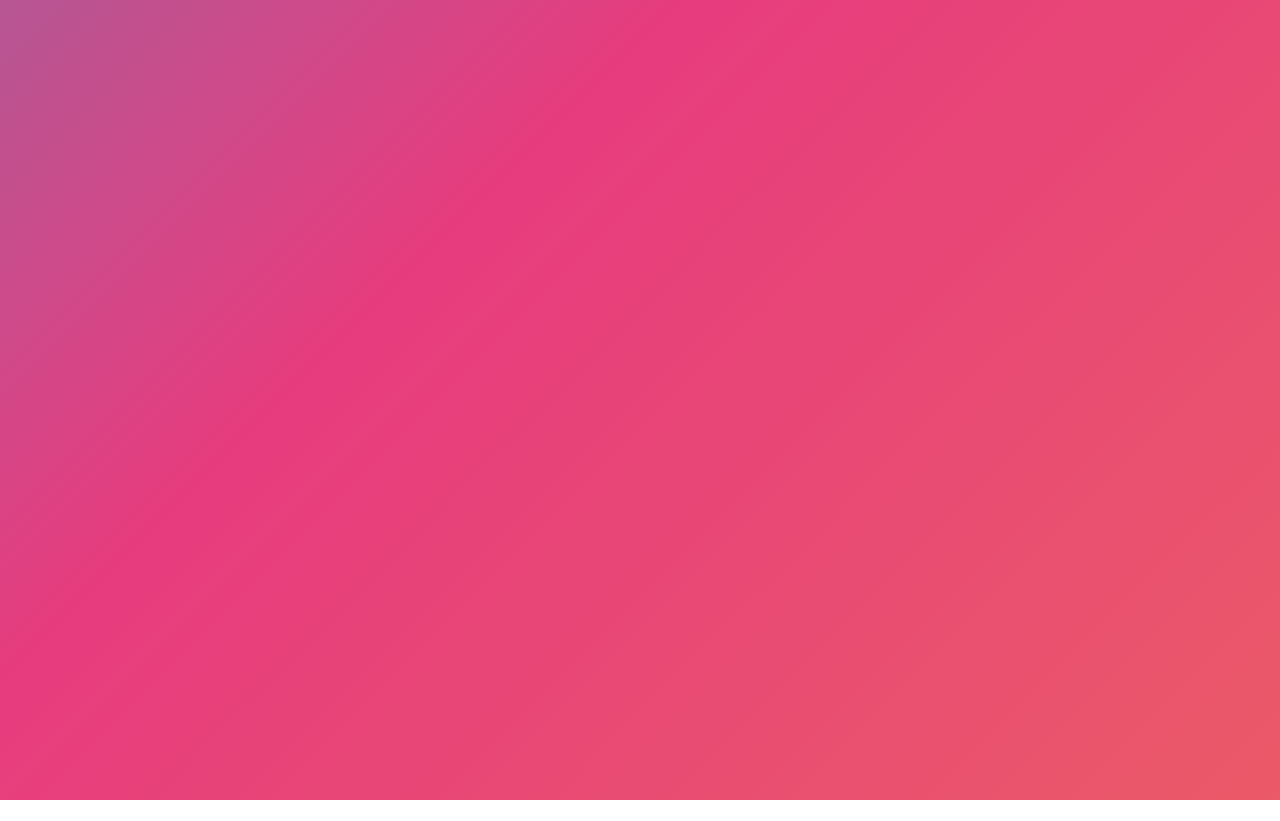
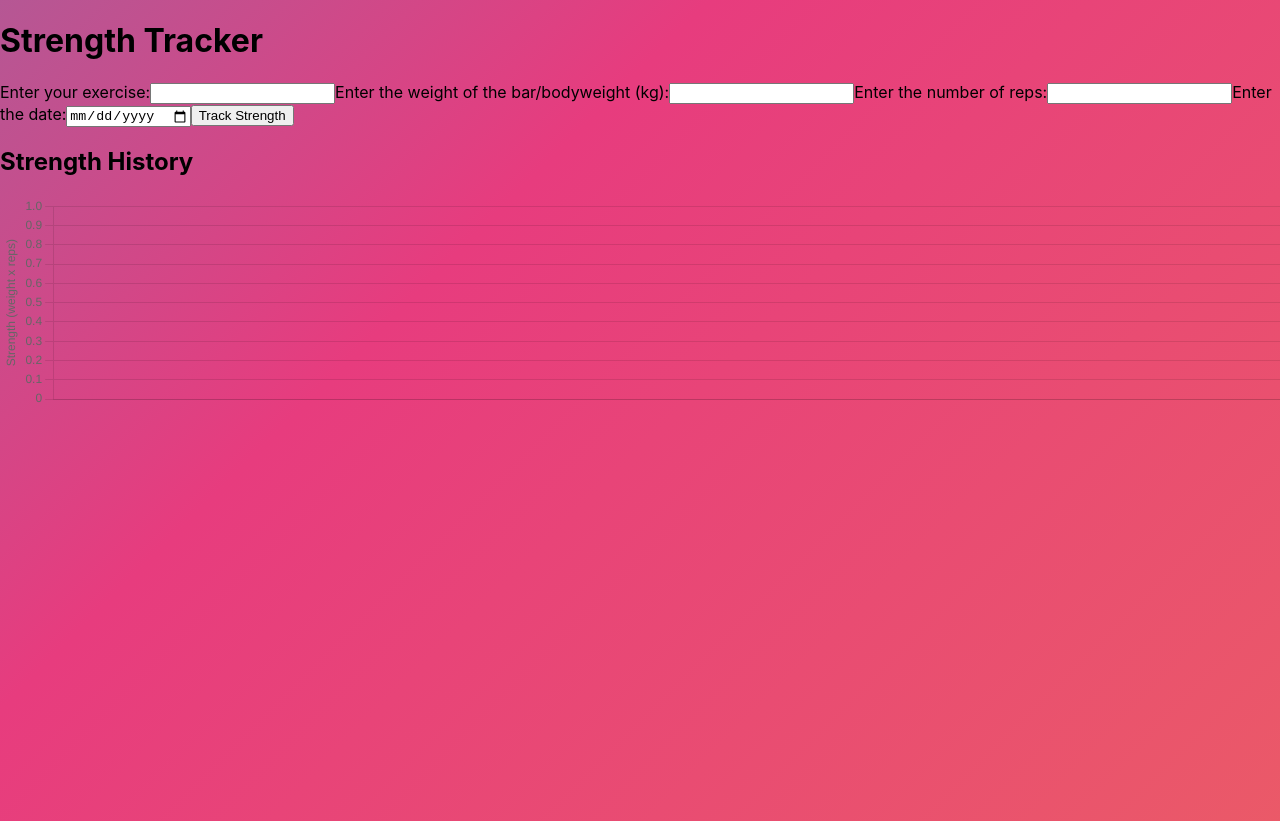
Before and after one commit to donutz03/aaa, a React (Create React App) app in the folder main-page/: page /strength-level in a window 1280 px wide. Before the commit this address had no page. Before the commit the page ends 800 px from the top, so only its background shows below. Built offline with nearby package versions, Linux system fonts and the light colour scheme.

Commit message:
added strength level

```diff
--- a/main-page/src/App.js
+++ b/main-page/src/App.js
@@ -4,6 +4,7 @@
 import CalorieCalculator from './components/CalorieCalculator';
 import WorkoutPlanner from './components/WorkoutPlanner';
 import WeightTracker from './components/WeightTracker';
+import StrengthLevel from './components/StrengthLevel';
 import './App.css';
 
 
@@ -22,6 +23,7 @@
         <Route path="/calorie-calculator" element={<CalorieCalculator />} />
         <Route path="/workout-planner" element={<WorkoutPlanner />} />
         <Route path="/weight-tracker" element={<WeightTracker />} />
+        <Route path="strength-level" element={<StrengthLevel />} />
       </Routes>
     </Router>
     // </div>
--- /dev/null
+++ b/main-page/src/components/StrengthLevel.js
@@ -0,0 +1,147 @@
+import React, { useState, useRef, useEffect } from 'react';
+import Chart from 'chart.js/auto';
+
+const StrengthLevel = () => {
+  const [exerciseData, setExerciseData] = useState({});
+  const [exerciseColors, setExerciseColors] = useState({});
+  const chartRef = useRef(null);
+
+  const trackStrength = () => {
+    const exerciseName = document.getElementById('exercise').value;
+    const weight = parseFloat(document.getElementById('weight').value);
+    const reps = parseInt(document.getElementById('reps').value);
+    const date = new Date(document.getElementById('date').value);
+
+    if (!exerciseName.trim()) {
+      alert('Please enter a valid exercise name.');
+      return;
+    }
+
+    if (isNaN(weight) || isNaN(reps) || weight <= 0 || reps <= 0) {
+      alert('Please enter valid weight and reps.');
+      return;
+    }
+
+    // Check if the exerciseData[exerciseName] array exists, and initialize it if not
+    const exerciseArray = exerciseData[exerciseName] || [];
+
+    setExerciseData({
+      ...exerciseData,
+      [exerciseName]: [
+        ...exerciseArray,
+        { date: date, weight: weight, reps: reps },
+      ],
+    });
+
+    const listItem = document.createElement('li');
+    listItem.textContent = `Exercise: ${exerciseName}, Date: ${date.toDateString()}, Weight: ${weight} kg, Reps: ${reps}`;
+
+    document.getElementById('strengthHistory').appendChild(listItem);
+
+    updateChart();
+
+    document.getElementById('exercise').value = '';
+    document.getElementById('weight').value = '';
+    document.getElementById('reps').value = '';
+    document.getElementById('date').value = '';
+  };
+
+  const updateChart = () => {
+    const ctx = document.getElementById('strengthChart').getContext('2d');
+    const allDates = new Set();
+    const chartData = {};
+
+    for (const exercise in exerciseData) {
+      if (exerciseData.hasOwnProperty(exercise)) {
+        const exerciseEntries = Array.isArray(exerciseData[exercise])
+          ? exerciseData[exercise]
+          : [];
+
+        chartData[exercise] = {};
+
+        exerciseEntries.forEach((entry) => {
+          const dateKey = entry.date.toLocaleDateString();
+          allDates.add(dateKey);
+          chartData[exercise][dateKey] = entry.weight * entry.reps;
+
+          if (!exerciseColors[exercise]) {
+            setExerciseColors({
+              ...exerciseColors,
+              [exercise]: '#' + Math.floor(Math.random() * 16777215).toString(16),
+            });
+          }
+        });
+      }
+    }
+
+    const sortedDates = Array.from(allDates).sort((a, b) => new Date(a) - new Date(b));
+
+    if (chartRef.current) {
+      chartRef.current.destroy();
+    }
+
+    const newChart = new Chart(ctx, {
+      type: 'bar',
+      data: {
+        labels: sortedDates,
+        datasets: Object.keys(chartData).map((exercise) => ({
+          label: exercise,
+          data: sortedDates.map((date) => chartData[exercise][date] || null),
+          backgroundColor: exerciseColors[exercise],
+          borderColor: exerciseColors[exercise],
+          borderWidth: 1,
+          fill: false,
+          spanGaps: true,
+        })),
+      },
+      options: {
+        scales: {
+          x: {
+            type: 'category',
+            offset: true,
+            reverse: false,
+          },
+          y: {
+            title: {
+              display: true,
+              text: 'Strength (weight x reps)',
+            },
+            min: 0,
+          },
+        },
+      },
+    });
+
+    chartRef.current = newChart;
+  };
+
+  useEffect(() => {
+    updateChart();
+  }, [exerciseData, exerciseColors]);
+
+  return (
+    <div>
+      <h1>Strength Tracker</h1>
+      <form id="strengthForm">
+        <label htmlFor="exercise">Enter your exercise:</label>
+        <input type="text" id="exercise" required />
+        <label htmlFor="weight">Enter the weight of the bar/bodyweight (kg):</label>
+        <input type="number" id="weight" required />
+        <label htmlFor="reps">Enter the number of reps:</label>
+        <input type="number" id="reps" required />
+        <label htmlFor="date">Enter the date:</label>
+        <input type="date" id="date" required />
+        <button type="button" onClick={trackStrength}>
+          Track Strength
+        </button>
+      </form>
+
+      <h2>Strength History</h2>
+      <ul id="strengthHistory"></ul>
+
+      <canvas id="strengthChart" width="300" height="50"></canvas>
+    </div>
+  );
+};
+
+export default StrengthLevel;
--- a/main-page/src/components/WeightTracker.js
+++ b/main-page/src/components/WeightTracker.js
@@ -1,11 +1,20 @@
 import React, { useState, useRef, useEffect } from 'react';
 import Chart from 'chart.js/auto';
+import { Link } from 'react-router-dom'; // Assuming you are using React Router
+import { useNavigate } from 'react-router-dom';
 
 const WeightTracker = () => {
   const [weightData, setWeightData] = useState([]);
   const [weight, setWeight] = useState('');
   const [date, setDate] = useState('');
+  const [showStrength, setShowStrength] = useState(false);
+  const navigate = useNavigate();
   const chartRef = useRef(null);
+
+  const showStrengthLevel = () => {
+    setShowStrength(true);
+    navigate('/strength-level'); // Navigate to the "/weight-tracker" route
+  }
 
   const trackWeight = () => {
     if (!weight || isNaN(weight)) {
@@ -99,6 +108,9 @@
         <button type="button" onClick={trackWeight}>
           Track Weight
         </button>
+        <Link to="/strength-level">
+        <button onClick={showStrengthLevel}>Go to Strength Tracker</button>
+      </Link>
       </form>
       <h2>Weight History</h2>
       <ul>
@@ -109,6 +121,7 @@
         ))}
       </ul>
       <canvas id={generateCanvasId()} width="300" height="50" ref={chartRef}></canvas>
+
     </div>
   );
 };
```
Also changed, not shown: main-page/strength-level.htm (indentation only).
